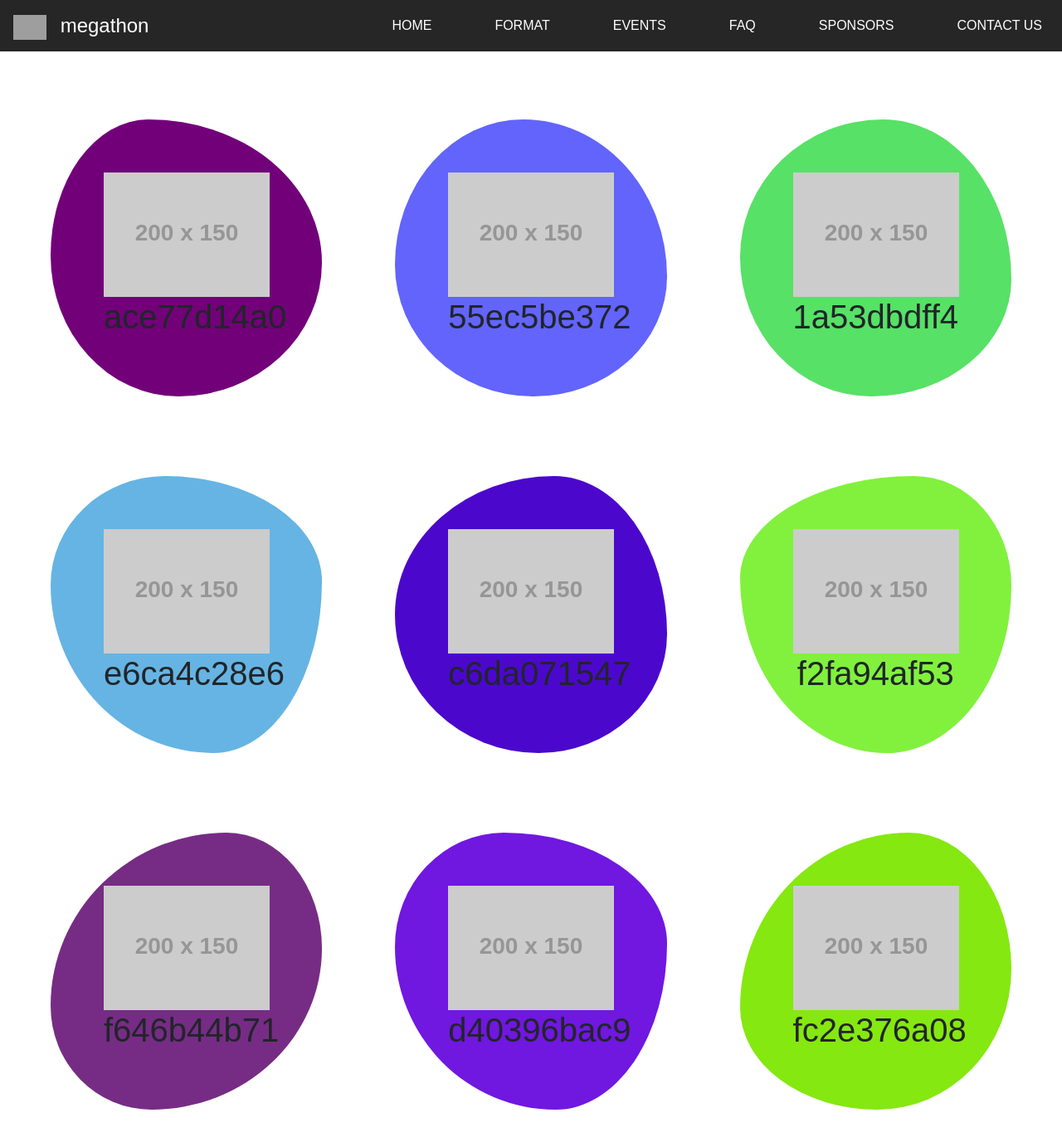
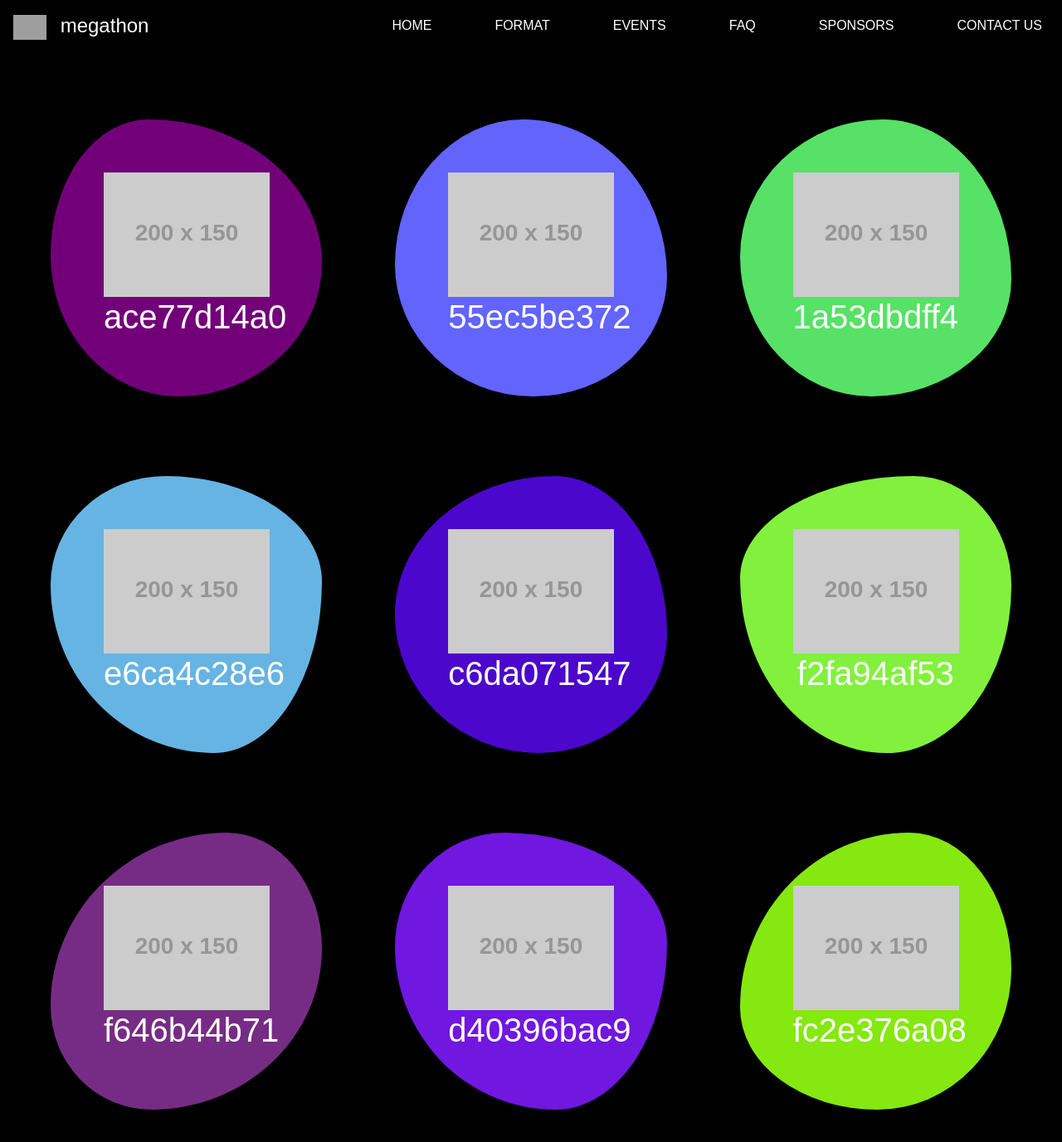
Before and after one commit to IIIT-ECell/megathon, a Jekyll site: the page built from sponsors.html, in a window 1280 px wide and 1400 px high. Shown: the top 1377 px of the window at 83% size. Built offline with Jekyll 4.4.1, drawn with Linux system fonts in a browser that asks for light colours; nearby versions of some CDN libraries; some web fonts are replaced.

Commit message:
Change bg + center aligncontent everywhere

```diff
--- a/css/sponsors.css
+++ b/css/sponsors.css
@@ -1,3 +1,12 @@
+body {
+    background: black;
+    color: white;
+}
+
+.row {
+    justify-content: center;
+}
+
 .sponsor {
     padding: 4rem;
     width: 75%;
```
